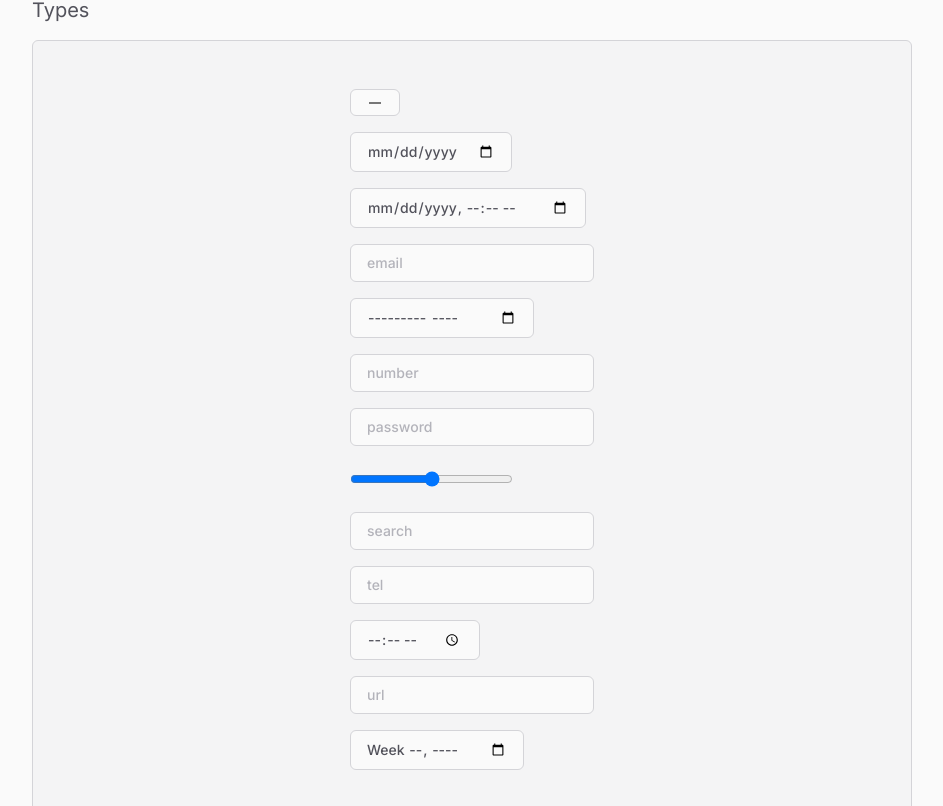
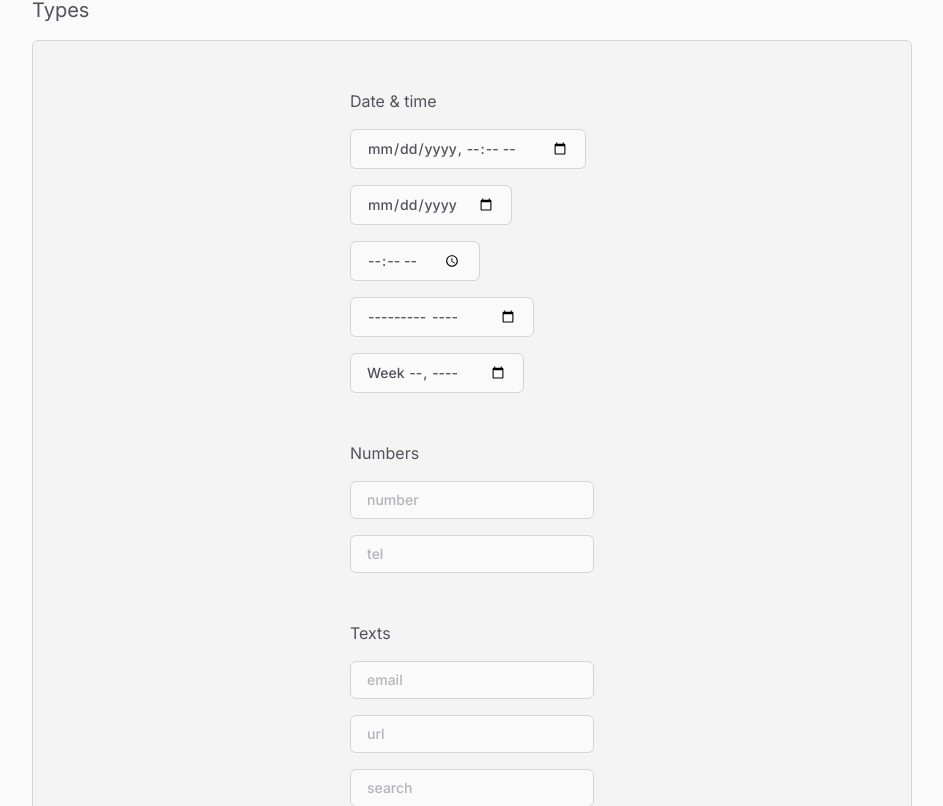
Before and after one commit to jecovier/Rumi-docs, a Next.js app: page /input in a window 1280 px wide. Shown: the part 1314-2120 px from the top of the page, without its empty margins (304-1247 px from the left). Built offline with nearby package versions, Linux system fonts and the light colour scheme.

Commit message:
feat: Added Input content

```diff
--- a/app/globals.css
+++ b/app/globals.css
@@ -79,3 +79,22 @@ input::placeholder, textarea::placeholder{
         transform: rotate(1turn);
     }
 }
+
+/**
+ * INPUT NUMBER
+ */
+
+/* Works for Firefox */
+input[type="number"] {
+    -webkit-appearance: none;
+    -moz-appearance: textfield;
+    appearance: textfield;
+}
+
+/* Works for Firefox */
+input[type="number"]:focus,
+input[type="number"]:hover {
+    -webkit-appearance: auto;
+    -moz-appearance: auto;
+    appearance: auto;
+}
--- a/app/input/page.tsx
+++ b/app/input/page.tsx
@@ -1,6 +1,7 @@
 "use client";
 import ComponentViewer from "@/components/ComponentViewer";
 import Input from "@/components/Rumi/Input";
+import InputContent from "@/components/Rumi/InputContent";
 import { MagnifyingGlassIcon, NoSymbolIcon } from "@heroicons/react/24/outline";
 
 export default function input() {
@@ -12,22 +13,22 @@ export default function input() {
           <Input type="text" />
           <Input type="text" placeholder="placeholder" />
           <Input type="text" value="normal value" />
-          <Input type="text" placeholder="prefix">
+          <InputContent type="text" placeholder="prefix">
             EC
-          </Input>
-          <Input type="text" placeholder="suffix" suffix>
+          </InputContent>
+          <InputContent type="text" placeholder="suffix" suffix>
             .COM
-          </Input>
-          <Input type="text" placeholder="icon">
+          </InputContent>
+          <InputContent type="text" placeholder="icon">
             <MagnifyingGlassIcon className="icon" />
-          </Input>
-          <Input type="text" placeholder="icon" suffix>
+          </InputContent>
+          <InputContent type="text" placeholder="icon" suffix>
             <MagnifyingGlassIcon className="icon" />
-          </Input>
+          </InputContent>
           <Input type="text" value="disabled value" disabled />
-          <Input type="text" placeholder="disabled placeholder" disabled>
+          <InputContent type="text" placeholder="disabled placeholder" disabled>
             <NoSymbolIcon className="icon" />
-          </Input>
+          </InputContent>
         </div>
       </ComponentViewer>
       <h2 className="text-xl mt-12">Sizes</h2>
@@ -43,27 +44,31 @@ export default function input() {
       <h2 className="text-xl mt-12">Types</h2>
       <ComponentViewer>
         <div className="flex flex-col items-start gap-4">
-          <Input type="color" placeholder="color" />
+          <h3>Date & time</h3>
+          <Input type="datetime-local" />
           <Input type="date" />
-          <Input type="datetime-local" />
+          <Input type="time" placeholder="time" />
+          <Input type="month" placeholder="month" />
+          <Input type="week" placeholder="week" />
+
+          <h3 className="mt-8">Numbers</h3>
+          <Input type="number" placeholder="number" />
+          <Input type="tel" placeholder="tel" />
+
+          <h3 className="mt-8">Texts</h3>
           <Input type="email" placeholder="email" />
-          <Input type="hidden" placeholder="hidden" />
-          <Input type="month" placeholder="month" />
-          <Input type="number" placeholder="number" />
+          <Input type="url" placeholder="url" />
+          <Input type="search" placeholder="search" />
           <Input type="password" placeholder="password" />
-          <Input type="range" placeholder="range" />
-          <Input type="search" placeholder="search" />
-          <Input type="tel" placeholder="tel" />
-          <Input type="time" placeholder="time" />
-          <Input type="url" placeholder="url" />
-          <Input type="week" placeholder="week" />
 
           {/* BUTTONS
           <Input type="reset" placeholder="reset" />
           <Input type="button" placeholder="button" />
           <Input type="image" placeholder="image" />
-          <Input type="submit" placeholder="submit" /> */}
+        <Input type="submit" placeholder="submit" /> */}
 
+          {/* <Input type="color" placeholder="color" />
+          <Input type="range" placeholder="range" /> */}
           {/* <Input type="checkbox" placeholder="checkbox" /> */}
           {/* <Input type="file" placeholder="file" /> */}
           {/* <Input type="radio" placeholder="radio" /> */}
--- a/components/Rumi/Input.tsx
+++ b/components/Rumi/Input.tsx
@@ -1,16 +1,12 @@
 interface SelectGroupProps extends React.ComponentPropsWithoutRef<"input"> {
   scale?: string;
-  suffix?: boolean;
 }
 
 export default function Select({
-  children,
   className,
   scale,
-  suffix,
   ...restProps
 }: SelectGroupProps) {
-  if (!children) {
   return (
     <input
       className={`input relative flex-shrink-0 inline-flex justify-center items-center group font-medium rounded-md focus-visible:outline-none focus-visible:ring-1 border border-light-300 dark:border-dark-500/90 hover:border-light-500/70 hover:dark:border-dark-400 focus:border-primary-500 focus:dark:border-primary-400 scale-${
@@ -22,26 +18,3 @@ export default function Select({
     />
   );
 }
-
-  return (
-    <div
-      className={`input relative flex-shrink-0 inline-flex justify-center items-center group rounded-md border border-light-300 dark:border-dark-500 hover:border-light-500/70 hover:dark:border-dark-400 bg-light-50 dark:bg-dark-700 focus-within:border-primary-500 focus-within:dark:border-primary-400 focus-within:hover:border-primary-500 focus-within:hover:dark:border-primary-400 focus-within:outline-none focus-within:ring-1 focus-within:ring-primary-300 focus-within:bg-primary-50/50 focus-within:dark:bg-primary-800/5 active:bg-primary-50 active:dark:bg-primary-800/20 disabled:dark:text-dark-50 disabled:text-light-700 ${
-        suffix ? "flex-row-reverse" : ""
-      } ${restProps.disabled ? "disabled" : ""} ${className ?? ""}`}
-    >
-      <span
-        className={`prefix scale-${scale || "md"} ${
-          suffix ? "ml-1 !pl-0" : "mr-1 !pr-0"
-        }`}
-      >
-        {children}
-      </span>
-      <input
-        className={`focus:outline-none bg-transparent border-0 scale-${
-          scale || "md"
-        } ${suffix ? "!pr-0" : "!pl-0"}`}
-        {...restProps}
-      />
-    </div>
-  );
-}
--- /dev/null
+++ b/components/Rumi/InputContent.tsx
@@ -0,0 +1,34 @@
+interface SelectGroupProps extends React.ComponentPropsWithoutRef<"input"> {
+  scale?: string;
+  suffix?: boolean;
+}
+
+export default function Select({
+  children,
+  className,
+  scale,
+  suffix,
+  ...restProps
+}: SelectGroupProps) {
+  return (
+    <div
+      className={`input relative flex-shrink-0 inline-flex justify-center items-center group rounded-md border border-light-300 dark:border-dark-500 hover:border-light-500/70 hover:dark:border-dark-400 bg-light-50 dark:bg-dark-700 focus-within:border-primary-500 focus-within:dark:border-primary-400 focus-within:hover:border-primary-500 focus-within:hover:dark:border-primary-400 focus-within:outline-none focus-within:ring-1 focus-within:ring-primary-300 focus-within:bg-primary-50/50 focus-within:dark:bg-primary-800/5 active:bg-primary-50 active:dark:bg-primary-800/20 disabled:dark:text-dark-50 disabled:text-light-700 ${
+        suffix ? "flex-row-reverse" : ""
+      } ${restProps.disabled ? "disabled" : ""} ${className ?? ""}`}
+    >
+      <span
+        className={`prefix scale-${scale || "md"} ${
+          suffix ? "ml-1 !pl-0" : "mr-1 !pr-0"
+        }`}
+      >
+        {children}
+      </span>
+      <input
+        className={`focus:outline-none bg-transparent border-0 scale-${
+          scale || "md"
+        } ${suffix ? "!pr-0" : "!pl-0"}`}
+        {...restProps}
+      />
+    </div>
+  );
+}
```
Lines whose indentation alone changed are shown as unchanged.
